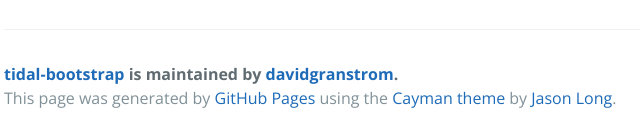
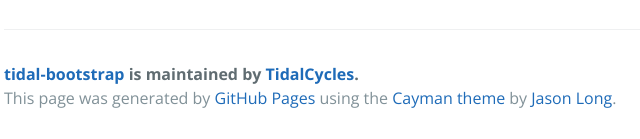
Before and after one commit to tidalcycles/tidal-bootstrap, a plain HTML site: page index.html in a window 1280 px wide. Shown: the part 1136-1275 px from the top of the page, 220-860 px from the left. Drawn offline with nearby package versions, Linux system fonts and the light colour scheme.

Commit message:
Update links to point to new repo

```diff
--- a/index.html
+++ b/index.html
@@ -2,7 +2,7 @@
 <html lang="en-us">
   <head>
     <meta charset="UTF-8">
-    <title>tidal-bootstrap by davidgranstrom</title>
+    <title>tidal-bootstrap</title>
     <meta name="viewport" content="width=device-width, initial-scale=1">
     <link rel="stylesheet" type="text/css" href="stylesheets/normalize.css" media="screen">
     <link href='https://fonts.googleapis.com/css?family=Open+Sans:400,700' rel='stylesheet' type='text/css'>
@@ -13,9 +13,9 @@
     <section class="page-header">
       <h1 class="project-name">tidal-bootstrap</h1>
       <h2 class="project-tagline">Quick installation of TidalCycles programming environment</h2>
-      <a href="https://github.com/davidgranstrom/tidal-bootstrap" class="btn">View on GitHub</a>
-      <a href="https://github.com/davidgranstrom/tidal-bootstrap/zipball/master" class="btn">Download .zip</a>
-      <a href="https://github.com/davidgranstrom/tidal-bootstrap/tarball/master" class="btn">Download .tar.gz</a>
+      <a href="https://github.com/tidalcycles/tidal-bootstrap" class="btn">View on GitHub</a>
+      <a href="https://github.com/tidalcycles/tidal-bootstrap/zipball/master" class="btn">Download .zip</a>
+      <a href="https://github.com/tidalcycles/tidal-bootstrap/tarball/master" class="btn">Download .tar.gz</a>
     </section>
 
     <section class="main-content">
@@ -24,7 +24,7 @@
 
       <h2>Important notice</h2>
       <p>Some users have reported issues using this script with newer versions of macOS, see <a href="http://lurk.org/groups/tidal/messages/topic/2kkap8lbgQrky3992ALIGx/">this thread</a> for the whole discussion. The solution is to install the <a href="https://www.haskell.org/platform/mac.html#osx-none">haskell platform</a> manually and <strong>then</strong> run this script to install the rest of the dependencies.</p>
-      <p>Please report any issues <a href="https://github.com/davidgranstrom/tidal-bootstrap/issues">here</a></p>
+      <p>Please report any issues <a href="https://github.com/tidalcycles/tidal-bootstrap/issues">here</a></p>
 
       <h1><a id="usage" class="anchor" href="#usage" aria-hidden="true"><span aria-hidden="true" class="octicon octicon-link"></span></a>Usage</h1>
       <ol>
@@ -45,7 +45,7 @@
       </ol>
 
       <footer class="site-footer">
-        <span class="site-footer-owner"><a href="https://github.com/davidgranstrom/tidal-bootstrap">tidal-bootstrap</a> is maintained by <a href="https://github.com/davidgranstrom">davidgranstrom</a>.</span>
+        <span class="site-footer-owner"><a href="https://tidalcycles.github.io/tidal-bootstrap/">tidal-bootstrap</a> is maintained by <a href="https://github.com/tidalcycles/tidal-bootstrap">TidalCycles</a>.</span>
         <span class="site-footer-credits">This page was generated by <a href="https://pages.github.com">GitHub Pages</a> using the <a href="https://github.com/jasonlong/cayman-theme">Cayman theme</a> by <a href="https://twitter.com/jasonlong">Jason Long</a>.</span>
       </footer>
     </section>
```
